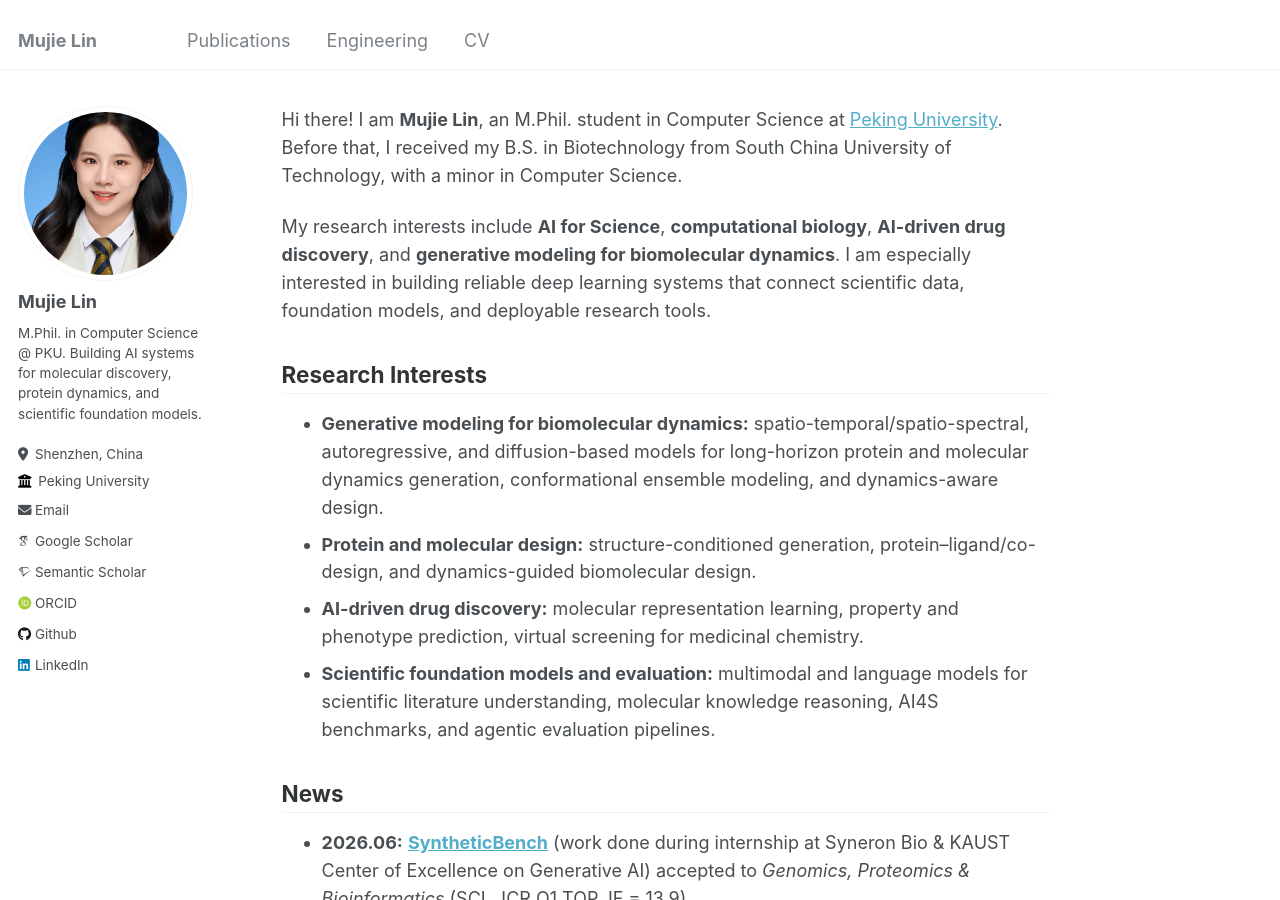
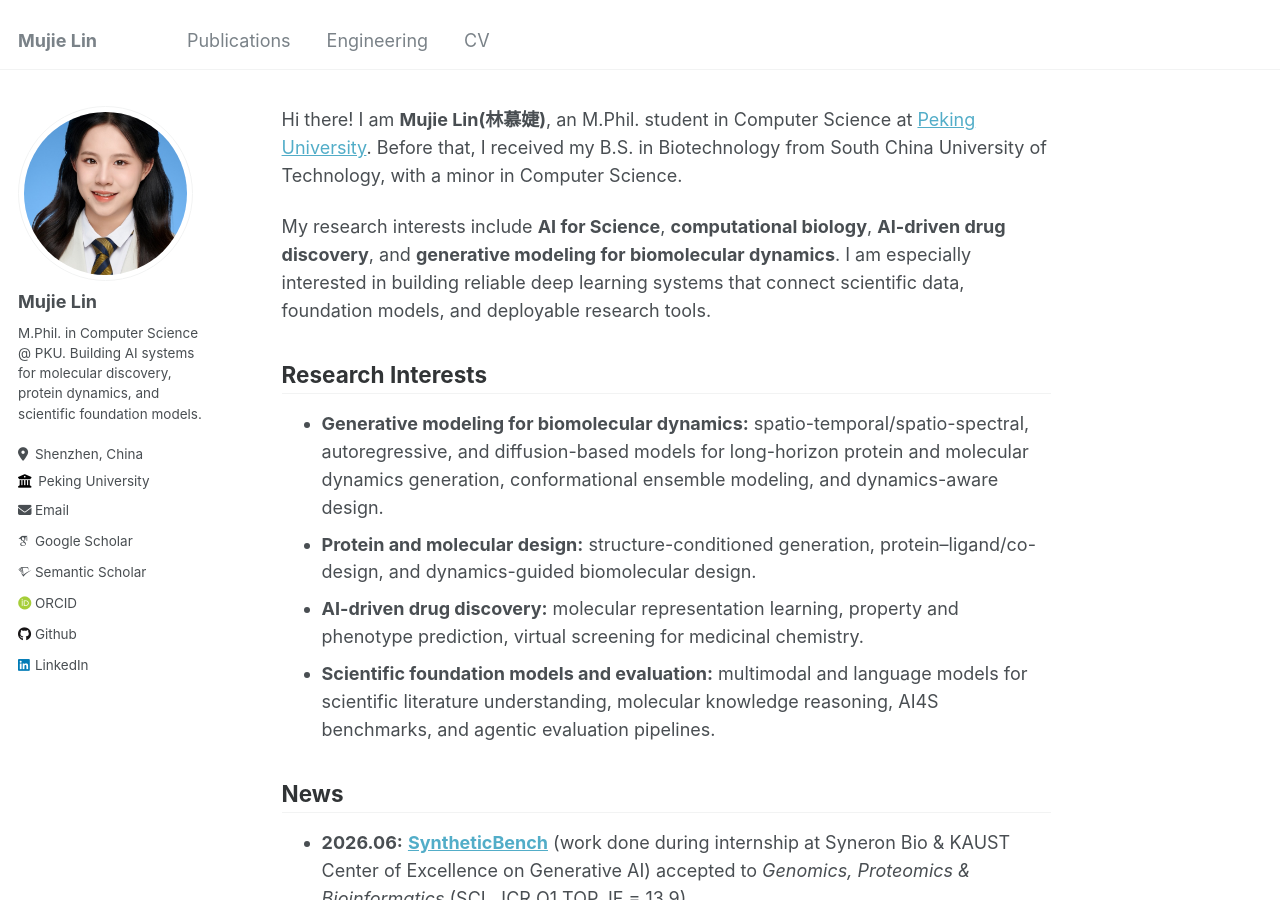
Before and after one commit to Linmj-Judy/Linmj-Judy.github.io, a Jekyll site: the page built from _pages/about.md, in a window 1280 px wide and 900 px high. Built offline with Jekyll 4.4.1, drawn with Linux system fonts in a browser that asks for light colours; some web fonts are replaced.

Commit message:
fix bugs

```diff
--- a/_data/navigation.yml
+++ b/_data/navigation.yml
@@ -7,4 +7,4 @@ main:
     url: /engineering/
 
   - title: "CV"
-    url: /cv/
+    url: /files/林慕婕_MujieLin_CV_for_industry.pdf
--- a/_pages/about.md
+++ b/_pages/about.md
@@ -9,7 +9,7 @@ redirect_from:
 
 <div class="home-page" markdown="1">
 
-Hi there! I am **Mujie Lin**, an M.Phil. student in Computer Science at [Peking University](https://www.pku.edu.cn/). Before that, I received my B.S. in Biotechnology from South China University of Technology, with a minor in Computer Science.
+Hi there! I am **Mujie Lin(林慕婕)**, an M.Phil. student in Computer Science at [Peking University](https://www.pku.edu.cn/). Before that, I received my B.S. in Biotechnology from South China University of Technology, with a minor in Computer Science.
 
 My research interests include **AI for Science**, **computational biology**, **AI-driven drug discovery**, and **generative modeling for biomolecular dynamics**. I am especially interested in building reliable deep learning systems that connect scientific data, foundation models, and deployable research tools.
 
```
Also changed, not shown: _pages/cv.md (+1 -1 lines), 3 other files.
